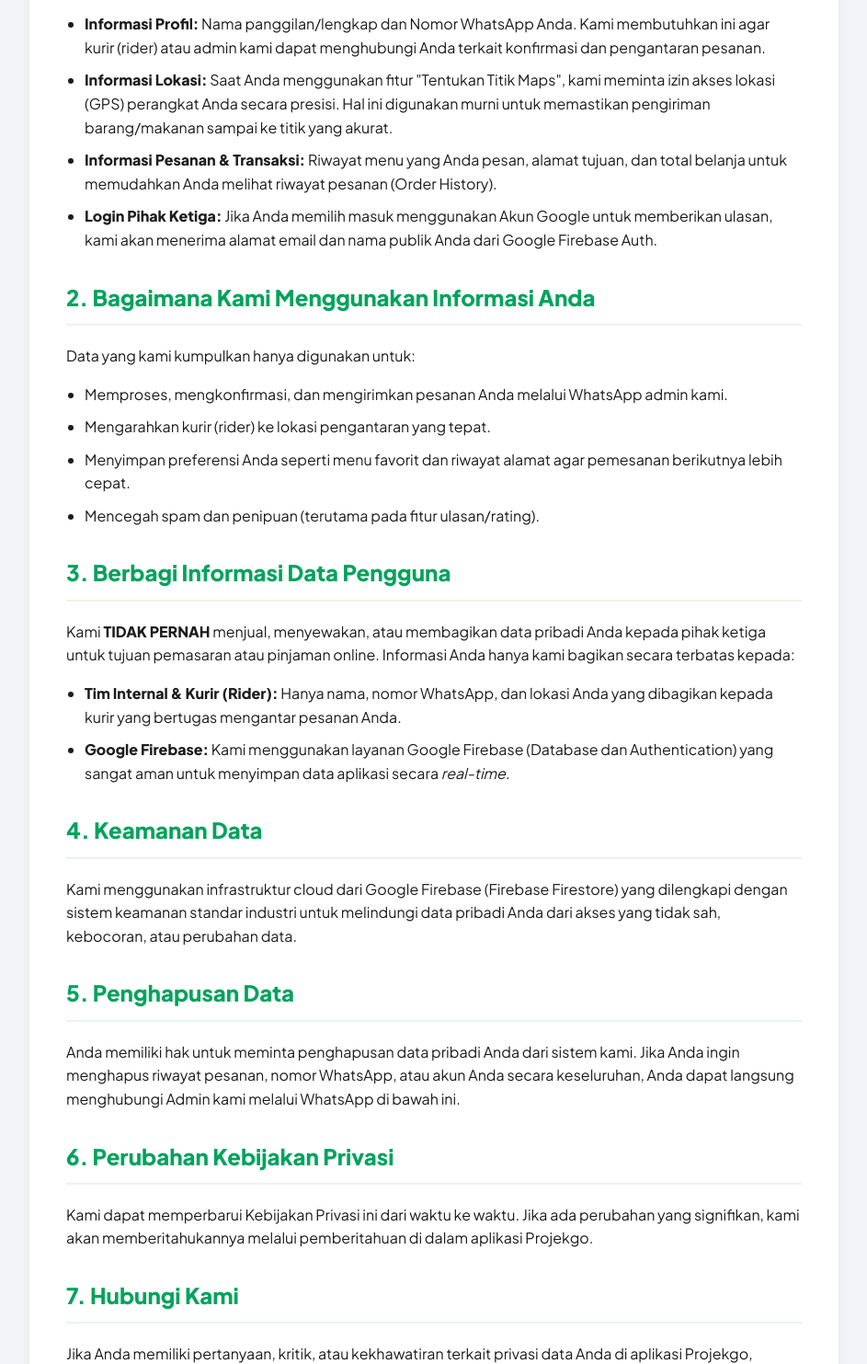
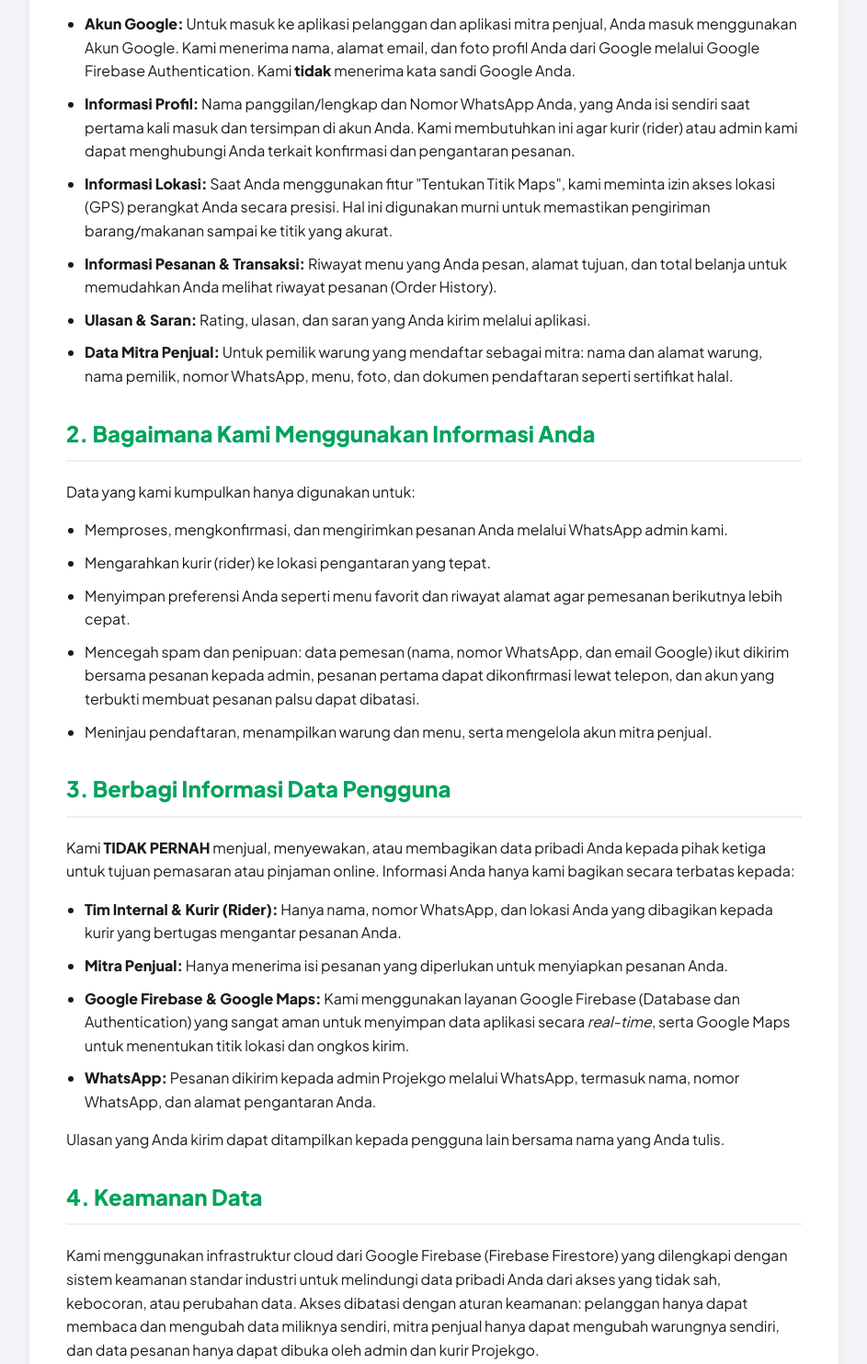
Before and after one commit to projekbisa01-cmd/projekgoapp, a plain HTML site: page privasi.html in a window 1280 px wide. Shown: the part 441-1924 px from the top of the page at 92% size, without its empty margins (168-1111 px from the left). Drawn offline with Linux system fonts and the light colour scheme.

Commit message:
Add files via upload

```diff
--- a/privasi.html
+++ b/privasi.html
@@ -67,17 +67,19 @@
 
 <div class="container">
     <h1>Kebijakan Privasi Projekgo</h1>
-    <div class="last-updated">Pembaruan Terakhir: 3 Juni 2026</div>
+    <div class="last-updated">Pembaruan Terakhir: 6 November 2026</div>
 
     <p>Selamat datang di Projekgo. Kami sangat menghargai privasi Anda. Kebijakan Privasi ini menjelaskan bagaimana kami mengumpulkan, menggunakan, dan melindungi informasi pribadi Anda saat Anda menggunakan aplikasi dan layanan pengiriman lokal Projekgo di area Gombong, Kebumen, dan sekitarnya.</p>
 
     <h2>1. Informasi yang Kami Kumpulkan</h2>
     <p>Untuk memberikan layanan yang cepat dan akurat, kami mengumpulkan informasi berikut saat Anda mendaftar dan menggunakan aplikasi kami:</p>
     <ul>
-        <li><strong>Informasi Profil:</strong> Nama panggilan/lengkap dan Nomor WhatsApp Anda. Kami membutuhkan ini agar kurir (rider) atau admin kami dapat menghubungi Anda terkait konfirmasi dan pengantaran pesanan.</li>
+        <li><strong>Akun Google:</strong> Untuk masuk ke aplikasi pelanggan dan aplikasi mitra penjual, Anda masuk menggunakan Akun Google. Kami menerima nama, alamat email, dan foto profil Anda dari Google melalui Google Firebase Authentication. Kami <strong>tidak</strong> menerima kata sandi Google Anda.</li>
+        <li><strong>Informasi Profil:</strong> Nama panggilan/lengkap dan Nomor WhatsApp Anda, yang Anda isi sendiri saat pertama kali masuk dan tersimpan di akun Anda. Kami membutuhkan ini agar kurir (rider) atau admin kami dapat menghubungi Anda terkait konfirmasi dan pengantaran pesanan.</li>
         <li><strong>Informasi Lokasi:</strong> Saat Anda menggunakan fitur "Tentukan Titik Maps", kami meminta izin akses lokasi (GPS) perangkat Anda secara presisi. Hal ini digunakan murni untuk memastikan pengiriman barang/makanan sampai ke titik yang akurat.</li>
         <li><strong>Informasi Pesanan & Transaksi:</strong> Riwayat menu yang Anda pesan, alamat tujuan, dan total belanja untuk memudahkan Anda melihat riwayat pesanan (Order History).</li>
-        <li><strong>Login Pihak Ketiga:</strong> Jika Anda memilih masuk menggunakan Akun Google untuk memberikan ulasan, kami akan menerima alamat email dan nama publik Anda dari Google Firebase Auth.</li>
+        <li><strong>Ulasan & Saran:</strong> Rating, ulasan, dan saran yang Anda kirim melalui aplikasi.</li>
+        <li><strong>Data Mitra Penjual:</strong> Untuk pemilik warung yang mendaftar sebagai mitra: nama dan alamat warung, nama pemilik, nomor WhatsApp, menu, foto, dan dokumen pendaftaran seperti sertifikat halal.</li>
     </ul>
 
     <h2>2. Bagaimana Kami Menggunakan Informasi Anda</h2>
@@ -86,21 +88,27 @@
         <li>Memproses, mengkonfirmasi, dan mengirimkan pesanan Anda melalui WhatsApp admin kami.</li>
         <li>Mengarahkan kurir (rider) ke lokasi pengantaran yang tepat.</li>
         <li>Menyimpan preferensi Anda seperti menu favorit dan riwayat alamat agar pemesanan berikutnya lebih cepat.</li>
-        <li>Mencegah spam dan penipuan (terutama pada fitur ulasan/rating).</li>
+        <li>Mencegah spam dan penipuan: data pemesan (nama, nomor WhatsApp, dan email Google) ikut dikirim bersama pesanan kepada admin, pesanan pertama dapat dikonfirmasi lewat telepon, dan akun yang terbukti membuat pesanan palsu dapat dibatasi.</li>
+        <li>Meninjau pendaftaran, menampilkan warung dan menu, serta mengelola akun mitra penjual.</li>
     </ul>
 
     <h2>3. Berbagi Informasi Data Pengguna</h2>
     <p>Kami <strong>TIDAK PERNAH</strong> menjual, menyewakan, atau membagikan data pribadi Anda kepada pihak ketiga untuk tujuan pemasaran atau pinjaman online. Informasi Anda hanya kami bagikan secara terbatas kepada:</p>
     <ul>
         <li><strong>Tim Internal & Kurir (Rider):</strong> Hanya nama, nomor WhatsApp, dan lokasi Anda yang dibagikan kepada kurir yang bertugas mengantar pesanan Anda.</li>
-        <li><strong>Google Firebase:</strong> Kami menggunakan layanan Google Firebase (Database dan Authentication) yang sangat aman untuk menyimpan data aplikasi secara <i>real-time</i>.</li>
+        <li><strong>Mitra Penjual:</strong> Hanya menerima isi pesanan yang diperlukan untuk menyiapkan pesanan Anda.</li>
+        <li><strong>Google Firebase & Google Maps:</strong> Kami menggunakan layanan Google Firebase (Database dan Authentication) yang sangat aman untuk menyimpan data aplikasi secara <i>real-time</i>, serta Google Maps untuk menentukan titik lokasi dan ongkos kirim.</li>
+        <li><strong>WhatsApp:</strong> Pesanan dikirim kepada admin Projekgo melalui WhatsApp, termasuk nama, nomor WhatsApp, dan alamat pengantaran Anda.</li>
     </ul>
 
+    <p>Ulasan yang Anda kirim dapat ditampilkan kepada pengguna lain bersama nama yang Anda tulis.</p>
+
     <h2>4. Keamanan Data</h2>
-    <p>Kami menggunakan infrastruktur cloud dari Google Firebase (Firebase Firestore) yang dilengkapi dengan sistem keamanan standar industri untuk melindungi data pribadi Anda dari akses yang tidak sah, kebocoran, atau perubahan data.</p>
+    <p>Kami menggunakan infrastruktur cloud dari Google Firebase (Firebase Firestore) yang dilengkapi dengan sistem keamanan standar industri untuk melindungi data pribadi Anda dari akses yang tidak sah, kebocoran, atau perubahan data. Akses dibatasi dengan aturan keamanan: pelanggan hanya dapat membaca dan mengubah data miliknya sendiri, mitra penjual hanya dapat mengubah warungnya sendiri, dan data pesanan hanya dapat dibuka oleh admin dan kurir Projekgo.</p>
 
     <h2>5. Penghapusan Data</h2>
-    <p>Anda memiliki hak untuk meminta penghapusan data pribadi Anda dari sistem kami. Jika Anda ingin menghapus riwayat pesanan, nomor WhatsApp, atau akun Anda secara keseluruhan, Anda dapat langsung menghubungi Admin kami melalui WhatsApp di bawah ini.</p>
+    <p>Anda memiliki hak untuk meminta penghapusan data pribadi Anda dari sistem kami. Jika Anda ingin menghapus riwayat pesanan, nomor WhatsApp, atau akun Anda secara keseluruhan, Anda dapat langsung menghubungi Admin kami melalui WhatsApp di bawah ini dengan menyebutkan alamat Gmail yang Anda pakai untuk masuk.</p>
+    <p>Anda juga dapat mencabut akses aplikasi Projekgo dari Akun Google Anda kapan saja melalui <a href="https://myaccount.google.com/connections" target="_blank">myaccount.google.com/connections</a>.</p>
 
     <h2>6. Perubahan Kebijakan Privasi</h2>
     <p>Kami dapat memperbarui Kebijakan Privasi ini dari waktu ke waktu. Jika ada perubahan yang signifikan, kami akan memberitahukannya melalui pemberitahuan di dalam aplikasi Projekgo.</p>
```
